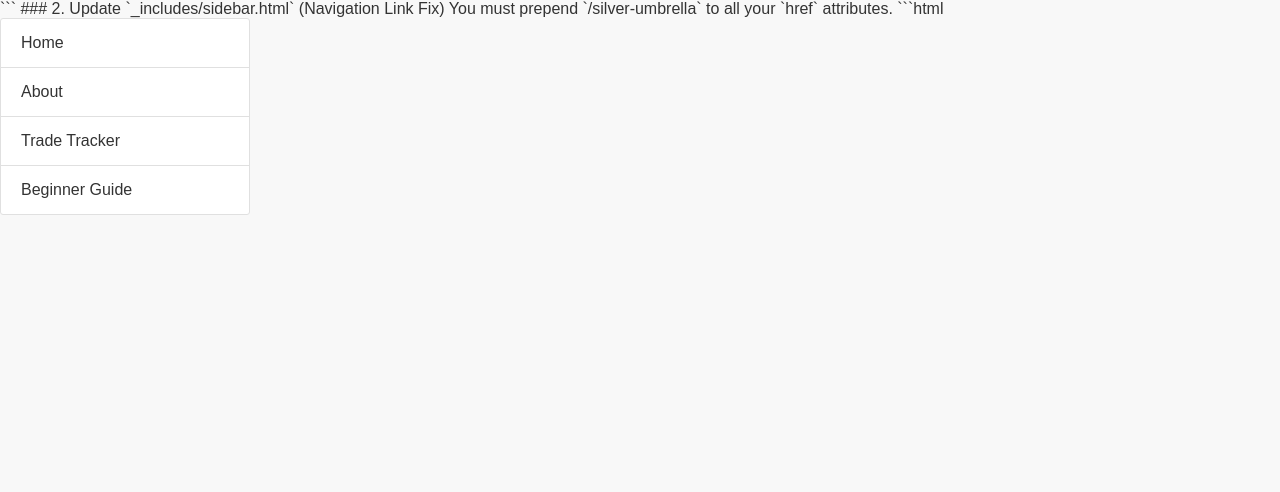
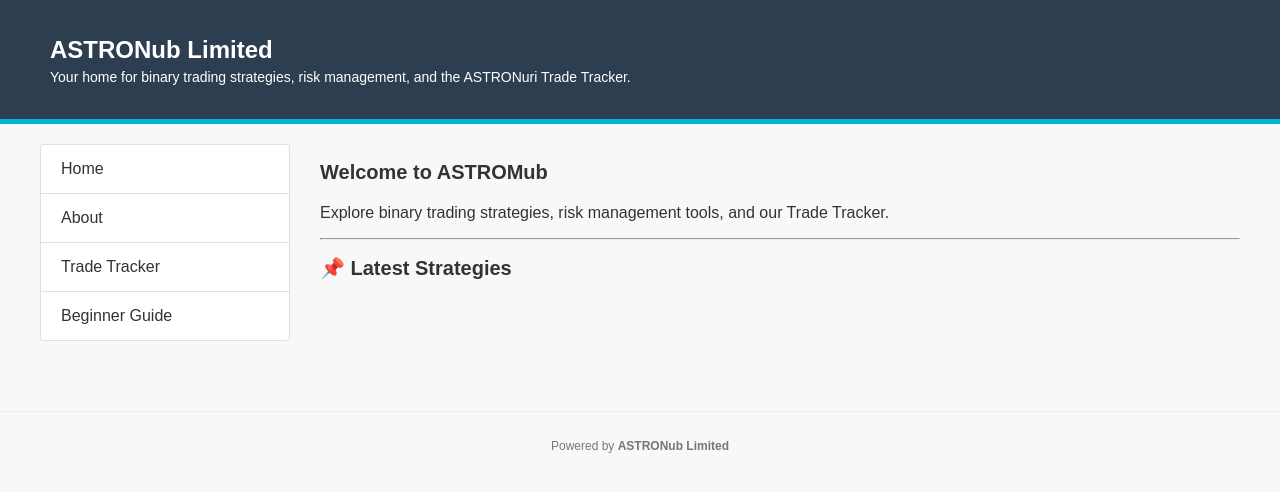
Before and after one commit to astromub/silver-umbrella, a Jekyll site: the page built from index.md, in a window 1280 px wide. Shown: the top 492 px of the page. Built offline with Jekyll 4.4.1, drawn with Linux system fonts in a browser that asks for light colours.

Commit message:
Update default.html

````diff
--- a/_layouts/default.html
+++ b/_layouts/default.html
@@ -7,20 +7,25 @@
     <link rel="stylesheet" href="{{ site.baseurl }}/assets/style.css">
 </head>
 <body>
-    ```
 
-### 2. Update `_includes/sidebar.html` (Navigation Link Fix)
+    <header class="header">
+        <h1>{{ site.title }}</h1>
+        <p>{{ site.description }}</p>
+    </header>
 
-You must prepend `{{ site.baseurl }}` to all your `href` attributes.
+    <div class="container">
 
-```html
-<aside class="sidebar">
-    <nav>
-        <ul>
-            <li{% if page.url == '/' %} class="active"{% endif %}><a href="{{ site.baseurl }}/">Home</a></li>
-            <li{% if page.url == '/about/' %} class="active"{% endif %}><a href="{{ site.baseurl }}/about/">About</a></li>
-            <li{% if page.url == '/trade-tracker/' %} class="active"{% endif %}><a href="{{ site.baseurl }}/trade-tracker/">Trade Tracker</a></li>
-            <li{% if page.url == '/beginner-guide/' %} class="active"{% endif %}><a href="{{ site.baseurl }}/beginner-guide/">Beginner Guide</a></li>
-        </ul>
-    </nav>
-</aside>
+        <aside class="sidebar">
+            {% include sidebar.html %}
+        </aside>
+
+        <main class="content">
+            {{ content }}
+        </main>
+    </div>
+
+    <footer class="footer">
+        <p>Powered by <strong>{{ site.title }}</strong></p>
+    </footer>
+</body>
+</html>
````
